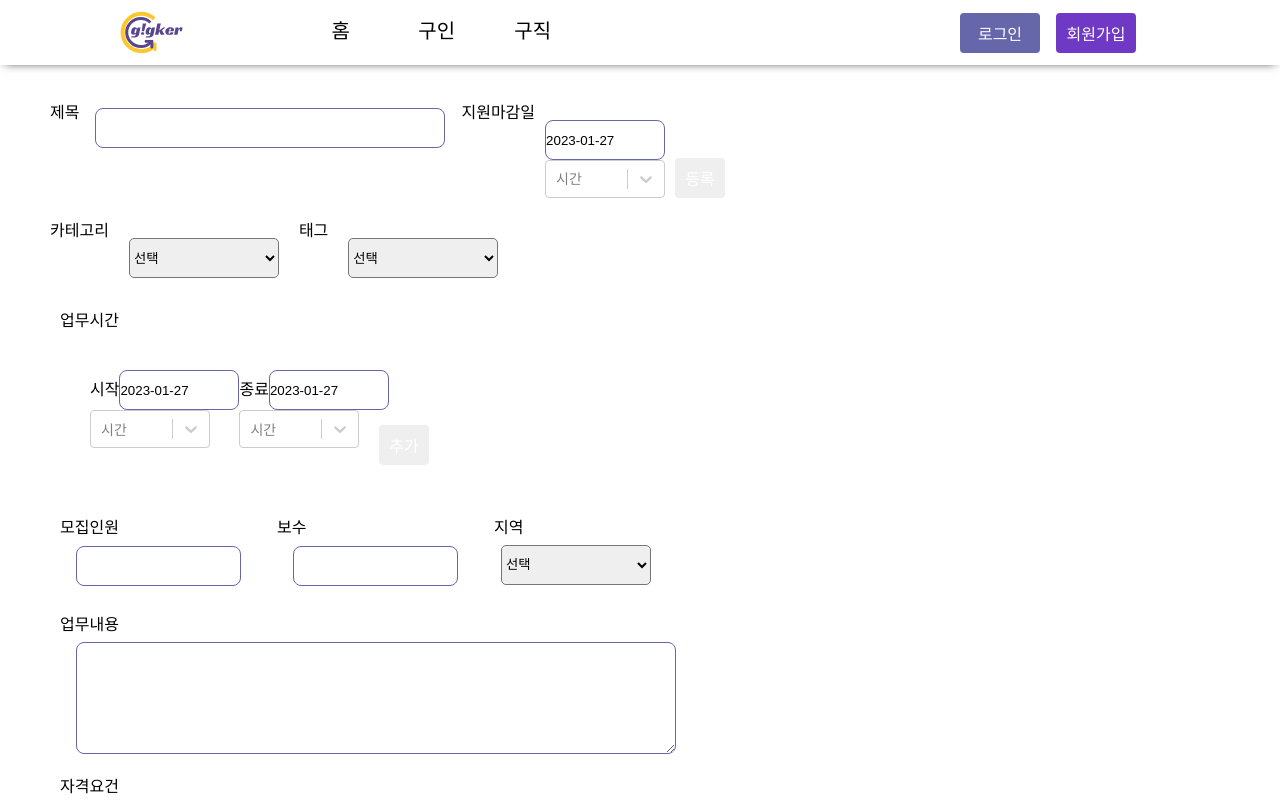
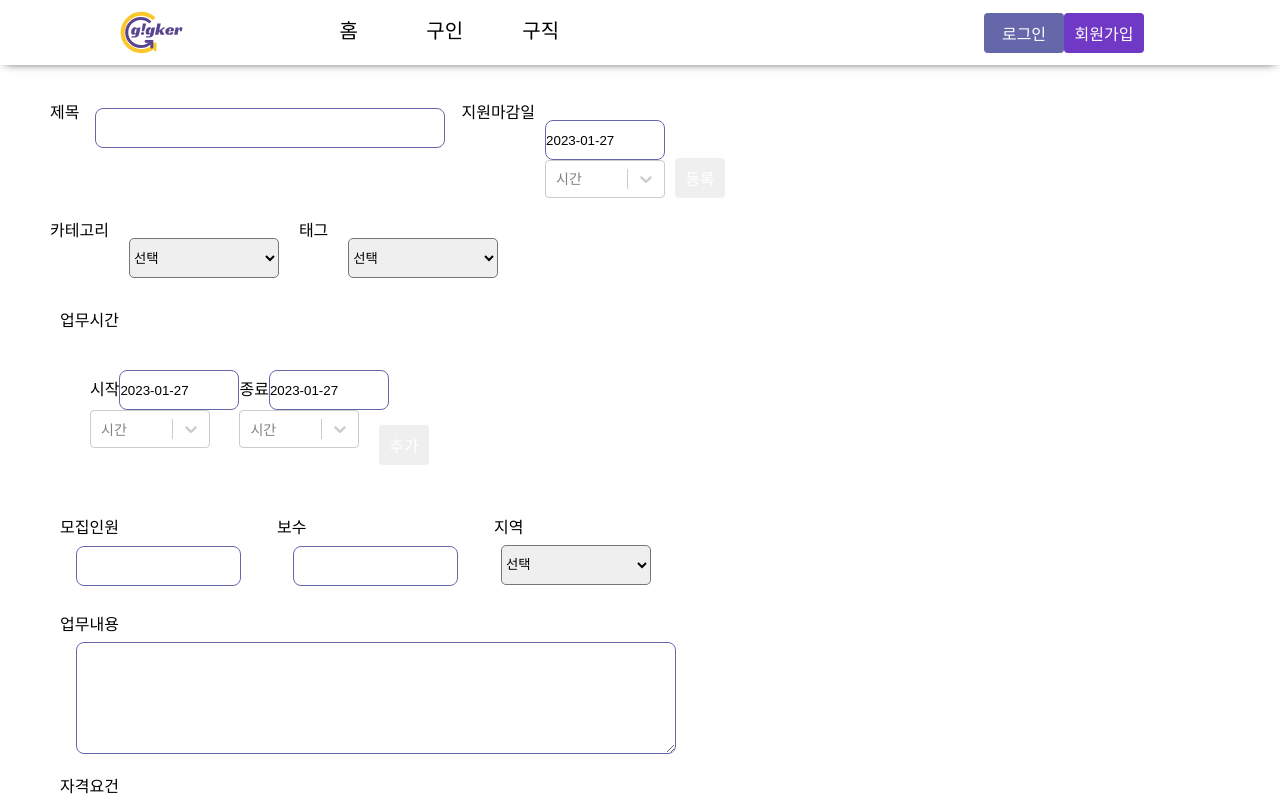
Before and after one commit to codestates-seb/seb41_main_005, a React (Create React App) app in the folder client/: page /newhire in a window 1280 px wide. Shown: the top 800 px of the page. Built offline with nearby package versions, Linux system fonts and the light colour scheme.

Commit message:
style/ 버튼 margin 제거

```diff
--- a/client/src/components/Buttons.tsx
+++ b/client/src/components/Buttons.tsx
@@ -7,7 +7,6 @@ interface ButtonProps extends React.ButtonHTMLAttributes<HTMLButtonElement> {
 
 const StyledButton = styled.button<ButtonProps>`
   width: ${(props) => props.width};
-  margin: 0 0.5rem;
   height: 2.5rem;
   font-size: ${(props) => props.theme.font.medium};
   border: none;
```
